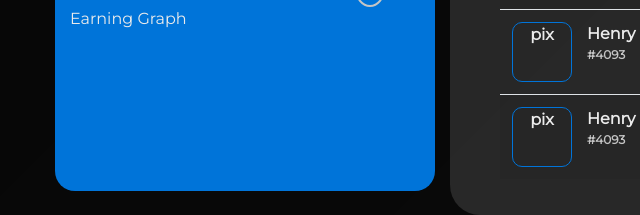
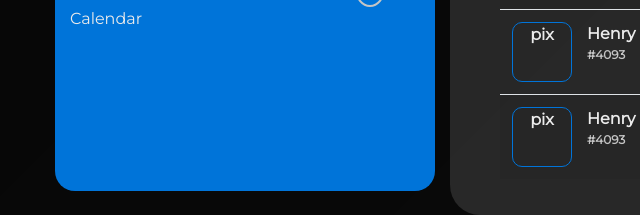
Before and after one commit to gyrationtechs/invator, a plain HTML site: page index.html in a window 1280 px wide. Shown: the part 451-666 px from the top of the page, 15-655 px from the left. Drawn offline with nearby package versions, Linux system fonts and the light colour scheme; a script that the page names is missing.

Commit message:
Update index.html

```diff
--- a/index.html
+++ b/index.html
@@ -76,7 +76,7 @@
                     <div class="row graph">
                         <div class="col-9">
                             <p class="text-mute small"> Dec 19 - Jan 28</p>
-                            <p>Earning Graph</p>
+                            <p>Calendar</p>
                         </div>
                         <div class="col-3">
                             <i class="fa fa-chevron-right"></i>
```
